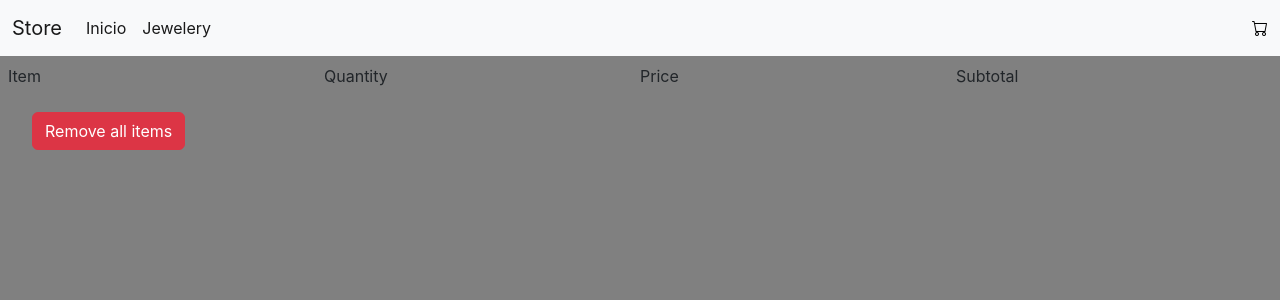
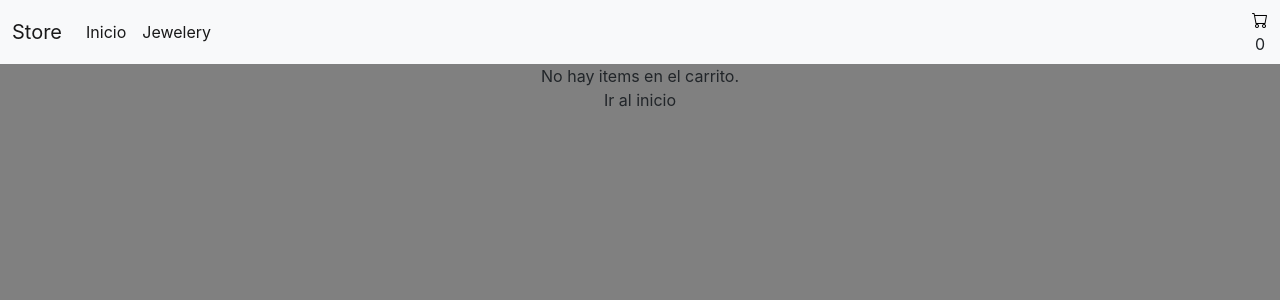
Before and after one commit to lucasfoglia/react-, a React (Vite) app: page /cart in a window 1280 px wide. Shown: the top 300 px of the page. Built offline with nearby package versions, Linux system fonts and the light colour scheme.

Commit message:
desafio cart view

```diff
--- a/src/components/Cart.jsx
+++ b/src/components/Cart.jsx
@@ -1,10 +1,28 @@
 import React, { useContext } from "react";
 import { CartContext } from "../CartContext";
+import { Link } from "react-router-dom";
+import { useMemo } from "react";
 
 
 export default function Cart() {
   const { cart, clear, removeItem } = useContext(CartContext);
 
+const precioTotal = useMemo(()=>{
+  return cart.reduce(
+    (previousValue, currentValue) => previousValue + (currentValue.quantity*currentValue.price),
+    0
+  );
+},[cart])
+
+
+
+
+  if(cart.length === 0) {
+    return (<div>
+      <p>No hay items en el carrito.</p>
+      <Link to="/">Ir al inicio</Link>
+    </div>)
+  }
   return (
     <div className="m-2 text-start">
       <div className="d-flex flex-row justify-content-between">
@@ -28,6 +46,8 @@ export default function Cart() {
           })
         }
       </>
+      <p>Precio Total: {precioTotal}
+      </p>
       <button className="btn btn-danger m-4" onClick={() => clear()}>Remove all items</button>
     </div>
   );
--- a/src/components/CartWidget.jsx
+++ b/src/components/CartWidget.jsx
@@ -1,7 +1,19 @@
-export default function CartWidget() {
+import React, { useContext, useMemo } from "react";
+import { CartContext } from "../CartContext";
+
+export default function CartWidget(props) {
+  console.log(props)
+  const cantidadTotal = useMemo(() => {
+    return props.cart.reduce(
+      (previousValue, currentValue) => previousValue + currentValue.quantity,
+      0
+    );
+  }, [props.cart]);
+
   return (
     <div>
       <i class="bi bi-cart" style={{ color: "black" }} />
+      <p>{cantidadTotal}</p>
     </div>
   );
 }
--- a/src/components/NavBar.jsx
+++ b/src/components/NavBar.jsx
@@ -1,9 +1,13 @@
 /* This example requires Tailwind CSS v2.0+ */
+import { useContext } from "react";
 import { Link } from "react-router-dom";
+import { CartContext } from "../CartContext";
 import CartWidget from "./CartWidget";
 
 export default function NavBar() {
+  const { cart } = useContext(CartContext);
   const category = `jewelery`;
+console.log(cart)
   return (
     <nav class="navbar navbar-expand-lg bg-light">
       <div class="container-fluid">
@@ -34,7 +38,9 @@ export default function NavBar() {
               </Link>
             </li>
           </ul>
-          <CartWidget />
+            <Link to={"/cart"}>
+              <CartWidget cart={cart} />
+            </Link>
         </div>
       </div>
     </nav>
```
